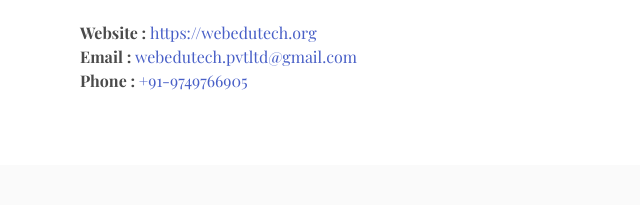
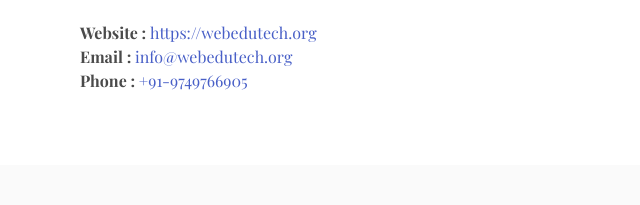
Before and after one commit to aurghya-0/webedutech_website, a plain HTML site: page index.html in a window 1280 px wide. Shown: the part 2257-2462 px from the top of the page, 0-640 px from the left. Drawn offline with nearby package versions, Linux system fonts and the light colour scheme; a web font is replaced by a local one.

Commit message:
added new mail

```diff
--- a/index.html
+++ b/index.html
@@ -131,7 +131,7 @@
                     <p>
                         <b>Website : </b> <a href="https://webedutech.org">https://webedutech.org</a>
                         <br>
-                        <b>Email : </b> <a href="mailto:webedutech.pvtltd@gmail.com">webedutech.pvtltd@gmail.com</a>
+                        <b>Email : </b> <a href="mailto:info@webedutech.org">info@webedutech.org</a>
                         <br>
                         <b>Phone : </b> <a href="tel:+91-9749766905">+91-9749766905</a>
                     </p>
```
